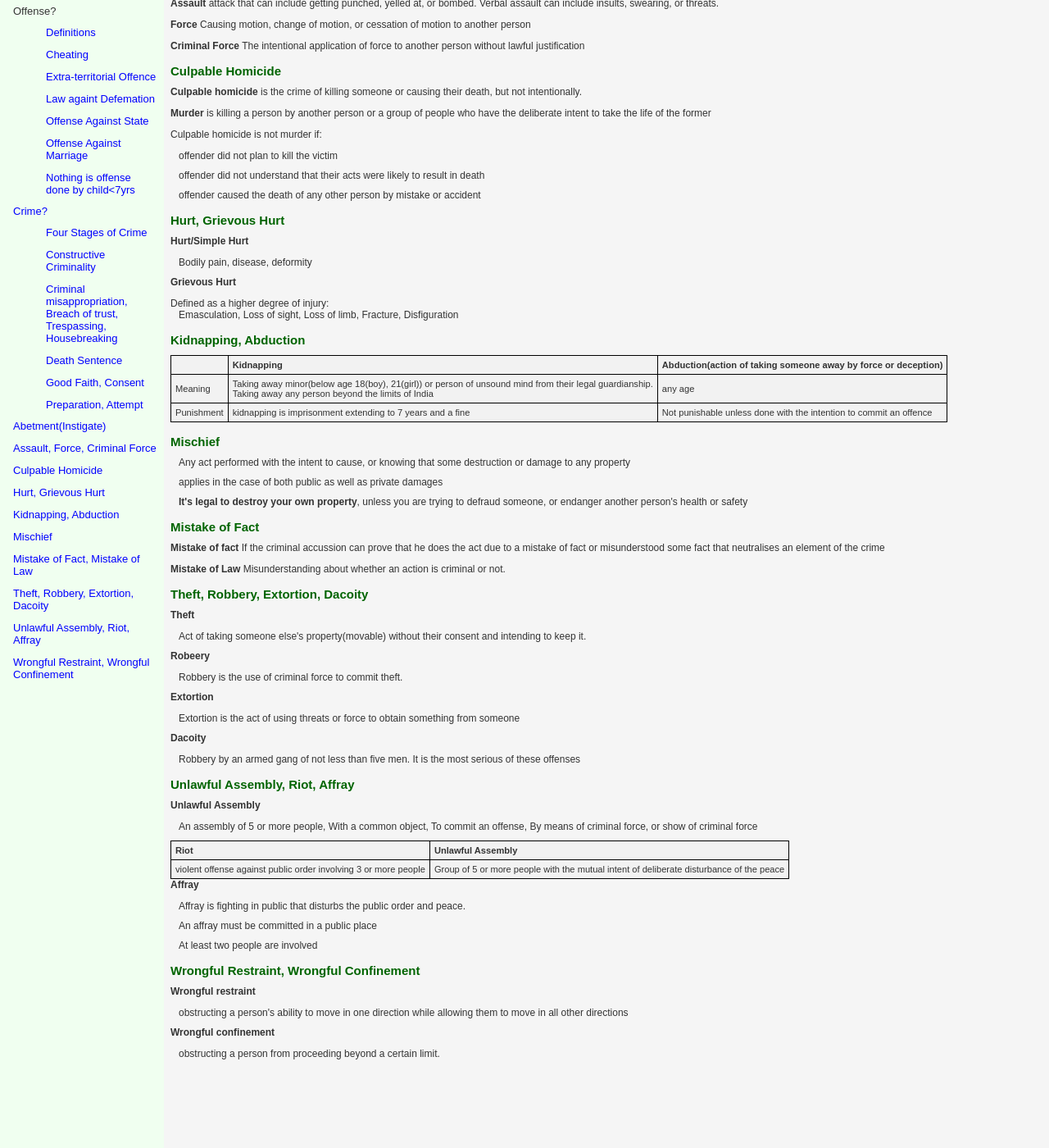
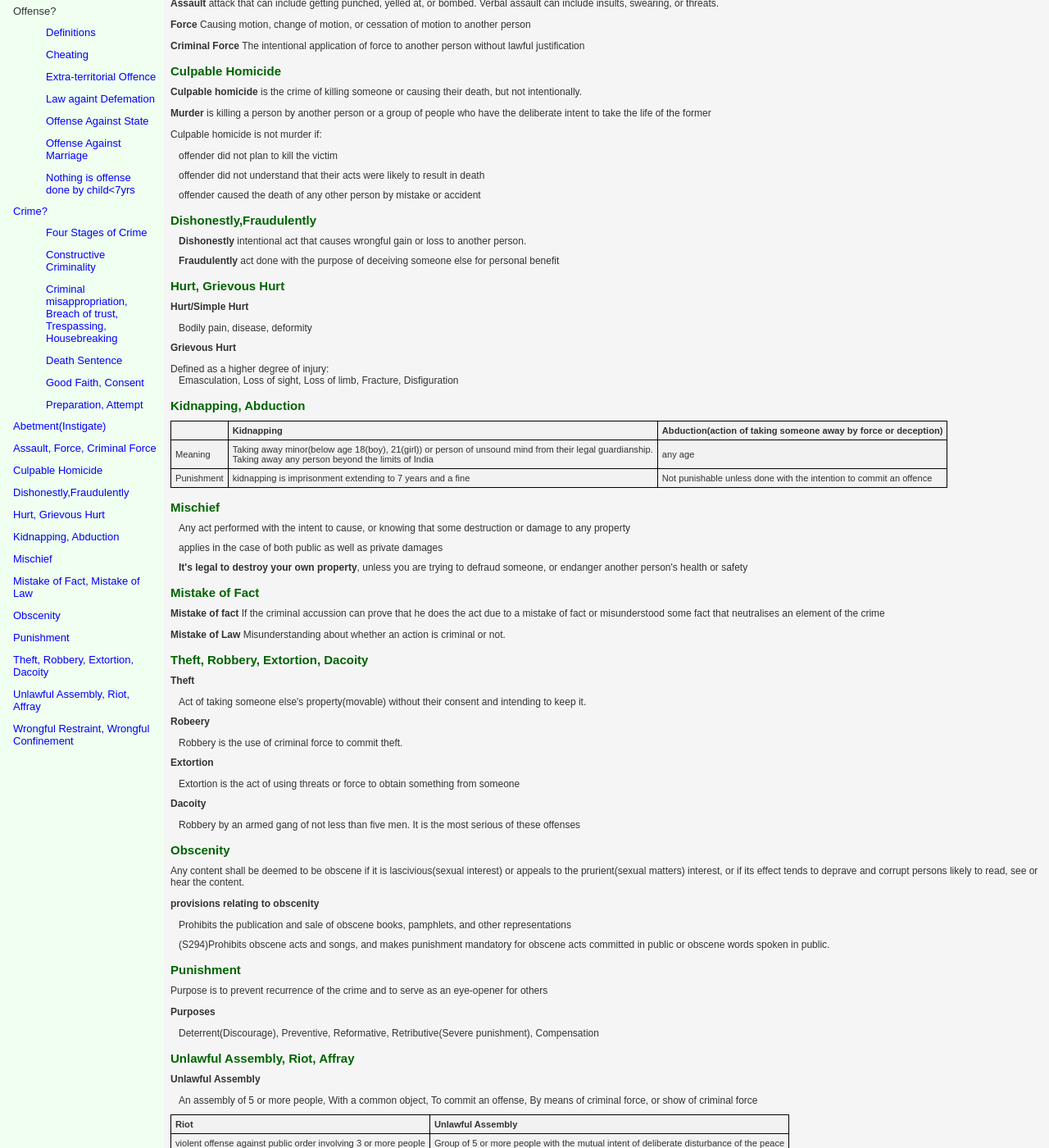
Before and after one commit to code-with-amitk/code-with-amitk.github.io, a Jekyll site: the page docs/Law/Law_of_Crimes/index.html, which Jekyll copies as it is, in a window 1280 px wide and 1400 px high, scrolled down 3103 px. Shown: the whole window at 82% size. Built offline with Jekyll 4.4.1, drawn with Linux system fonts in a browser that asks for light colours; before the commit the page ends 4405 px from its top, so only the background shows below that.

Commit message:
crimes change

```diff
--- a/docs/Law/Law_of_Crimes/index.html
+++ b/docs/Law/Law_of_Crimes/index.html
@@ -44,10 +44,13 @@
         <a href="#abetment">Abetment(Instigate)</a>
         <a href="#assaultforcecriminalforce">Assault, Force, Criminal Force</a>
         <a href="#culpablehomicide">Culpable Homicide</a>
+        <a href="#dishonestly">Dishonestly,Fraudulently</a>
         <a href="#hurt">Hurt, Grievous Hurt</a>
         <a href="#kid">Kidnapping, Abduction</a>
         <a href="#mischief">Mischief</a>
         <a href="#mistakeoffact">Mistake of Fact, Mistake of Law</a>
+        <a href="#obscenity">Obscenity</a>
+        <a href="#punishment">Punishment</a>
         <a href="#theft">Theft, Robbery, Extortion, Dacoity</a>
         <a href="#unlawfulassembly">Unlawful Assembly, Riot, Affray</a>
         <a href="#wrongfulr">Wrongful Restraint, Wrongful Confinement</a>
@@ -265,7 +268,11 @@
                 <dd>offender did not understand that their acts were likely to result in death</dd>
                 <dd>offender caused the death of any other person by mistake or accident</dd>
 
-        <h3 id="#hurt">Hurt, Grievous Hurt</h3>
+        <h3 id="dishonestly">Dishonestly,Fraudulently</h3>
+        <dd><strong>Dishonestly</strong> intentional act that causes wrongful gain or loss to another person.</dd>
+        <dd><strong>Fraudulently</strong> act done with the purpose of deceiving someone else for personal benefit</dd>
+
+        <h3 id="hurt">Hurt, Grievous Hurt</h3>
         <dl><strong>Hurt/Simple Hurt</strong></dl>
             <dd>Bodily pain, disease, deformity</dd>
         <dl><strong>Grievous Hurt</strong></dl>
@@ -319,6 +326,21 @@
             <dl><strong>Dacoity</strong></dl>
             <dd>Robbery by an armed gang of not less than five men. It is the most serious of these offenses</dd>
 
+        <h3 id="obscenity">Obscenity</h3>
+        <dl>Any content shall be deemed to be obscene if it is lascivious(sexual interest) or appeals to the prurient(sexual matters) interest,
+             or if its effect tends to deprave and corrupt persons likely to read, see or hear the content.</dl>
+        <dl><strong>provisions relating to obscenity</strong></dl>
+        <dd>Prohibits the publication and sale of obscene books, pamphlets, and other representations</dd>
+        <dd>(S294)Prohibits obscene acts and songs, and makes punishment mandatory for obscene acts committed in public or obscene words spoken in public.</dd>
+
+
+        <h3 id="punishment">Punishment</h3>
+        <dl>Purpose is to prevent recurrence of the crime and to serve as an eye-opener for others</dl>
+        <dl><strong>Purposes</strong></dl>
+        <dd>Deterrent(Discourage), Preventive, Reformative, Retributive(Severe punishment),
+            Compensation
+        </dd>
+
         <h3 id="unlawfulassembly">Unlawful Assembly, Riot, Affray</h3>
             <dl><strong>Unlawful Assembly</strong></dl>
                 <dd>An assembly of 5 or more people, With a common object, To commit an offense,
```
